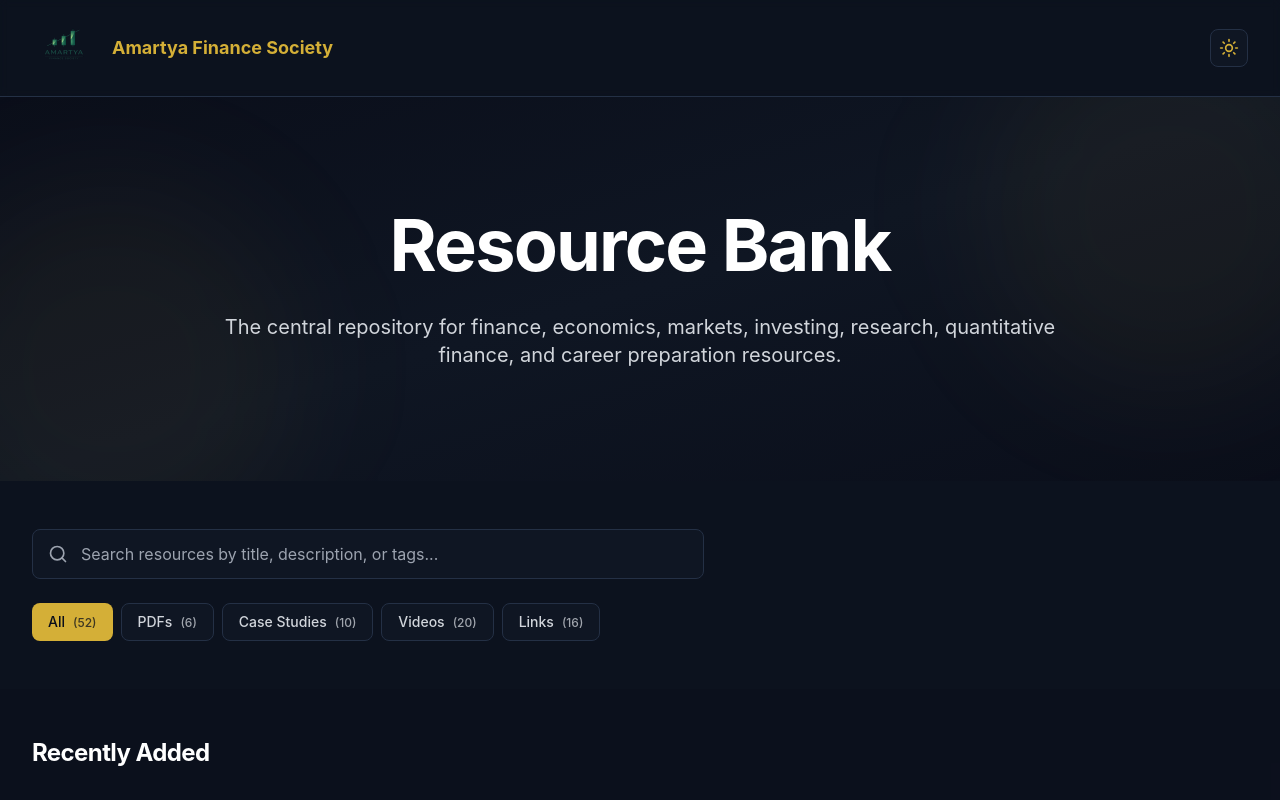
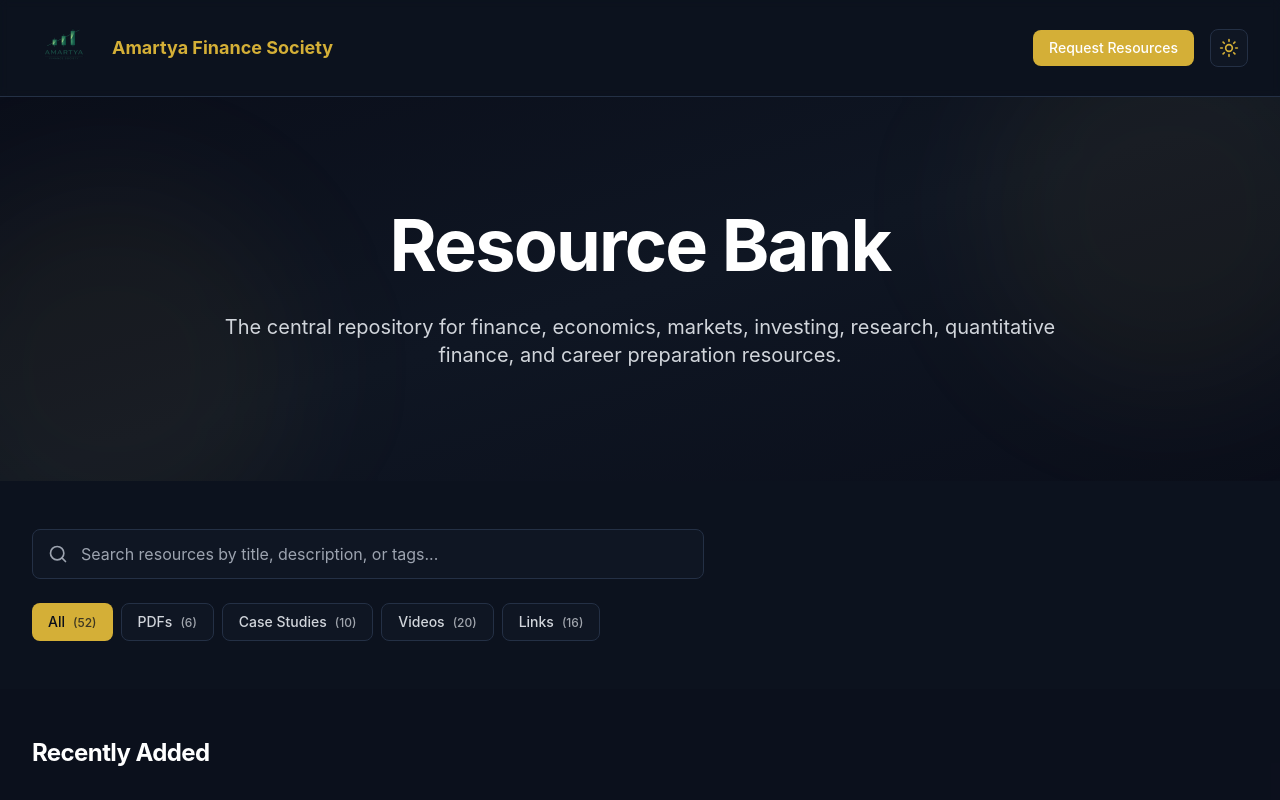
Before and after one commit to amartya-iitmbs/resource-bank, a Next.js app: page / in a window 1280 px wide. Shown: the top 800 px of the page. Built offline with nearby package versions, Linux system fonts and the light colour scheme.

Commit message:
feat: added resource request/submission form

```diff
--- a/src/app/page.tsx
+++ b/src/app/page.tsx
@@ -79,7 +79,17 @@ export default function Home() {
               Amartya Finance Society
             </span>
           </div>
-          <ThemeToggle />
+          <div className="flex items-center gap-4">
+            <a
+              href="https://forms.gle/miiEWmWYzGvP15s39"
+              target="_blank"
+              rel="noopener noreferrer"
+              className="px-4 py-2 text-sm font-medium text-white bg-gold-500 rounded-lg hover:bg-gold-600 transition-colors"
+            >
+              Request Resources
+            </a>
+            <ThemeToggle />
+          </div>
         </div>
       </header>
 
--- a/src/components/Footer.tsx
+++ b/src/components/Footer.tsx
@@ -11,9 +11,6 @@ export default function Footer() {
             <p className="mt-2 text-sm text-gray-600 dark:text-gray-400">
               IIT Madras BS Degree
             </p>
-            <p className="mt-1 text-xs text-gray-500 dark:text-gray-500">
-              Official finance society
-            </p>
           </div>
 
           {/* Resources */}
@@ -21,12 +18,12 @@ export default function Footer() {
             <h4 className="text-sm font-semibold text-gray-900 dark:text-white mb-3">Resources</h4>
             <ul className="space-y-2">
               <li>
-                <a href="#" className="text-sm text-gray-600 hover:text-gold-500 dark:text-gray-400 dark:hover:text-gold-500 transition-colors">
+                <a href="https://forms.gle/miiEWmWYzGvP15s39" target="_blank" rel="noopener noreferrer" className="text-sm text-gray-600 hover:text-gold-500 dark:text-gray-400 dark:hover:text-gold-500 transition-colors">
                   Contribute Resources
                 </a>
               </li>
               <li>
-                <a href="#" className="text-sm text-gray-600 hover:text-gold-500 dark:text-gray-400 dark:hover:text-gold-500 transition-colors">
+                <a href="https://forms.gle/miiEWmWYzGvP15s39" target="_blank" rel="noopener noreferrer" className="text-sm text-gray-600 hover:text-gold-500 dark:text-gray-400 dark:hover:text-gold-500 transition-colors">
                   Request Resources
                 </a>
               </li>
```
Also changed, not shown: 6 other files (tests, documents, lock files or other folders).
